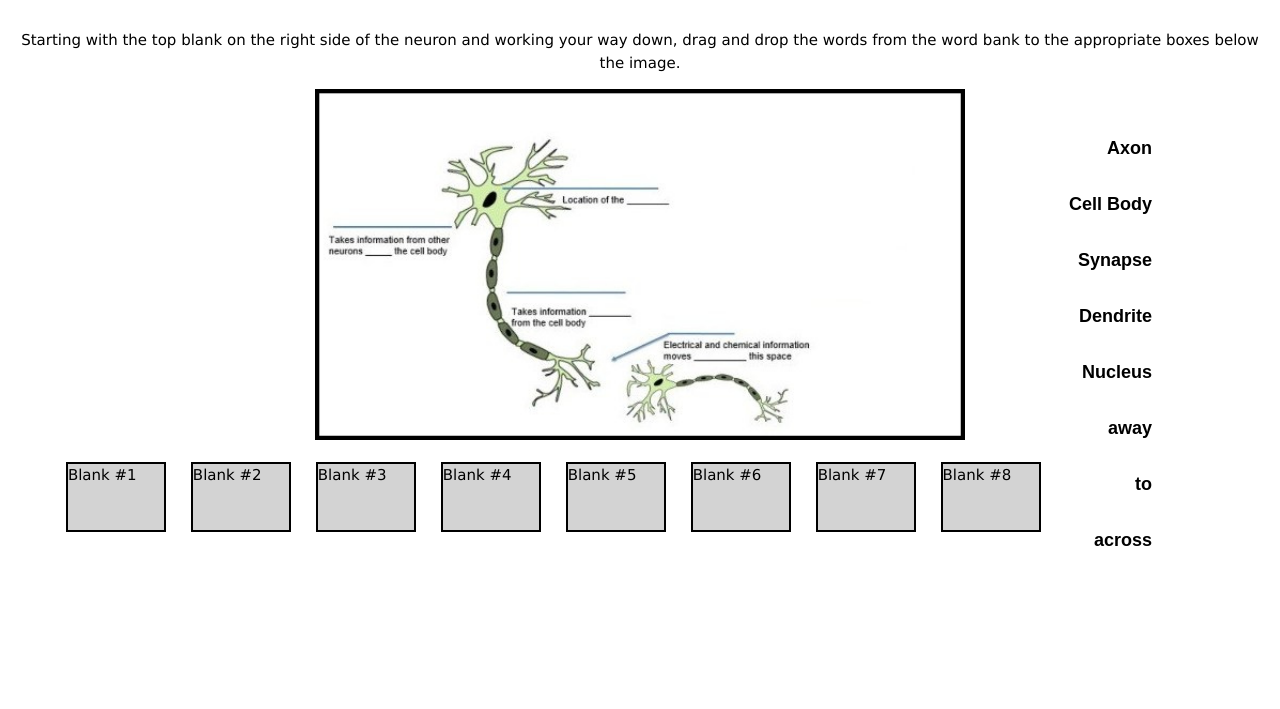
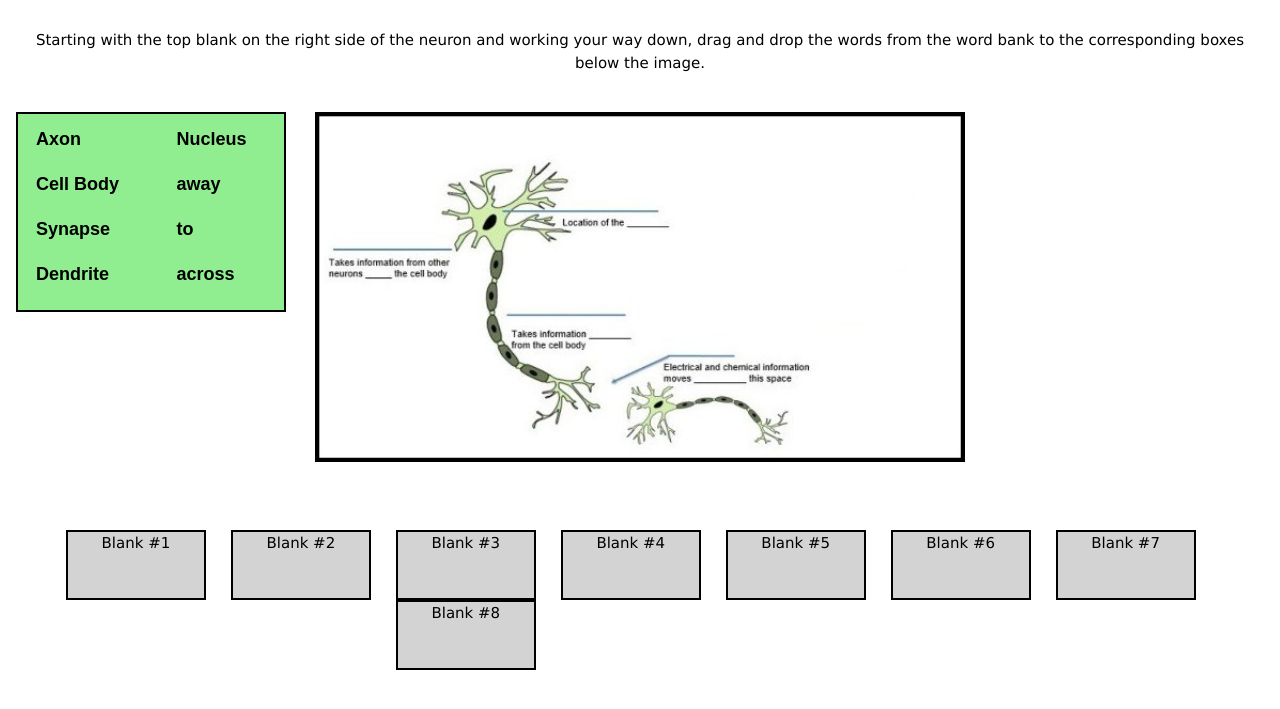
Before and after one commit to dsandeep97/Animations-in-Stress-Learning-Content, a website: page Drag and Drop/index.html in a window 1280 px wide. Shown: the part 83-792 px from the top of the page. Drawn offline with nearby package versions, Linux system fonts and the light colour scheme.

Commit message:
Modified word bank display

```diff
--- a/Drag and Drop/index.html
+++ b/Drag and Drop/index.html
@@ -40,39 +40,45 @@
                     var data = ev.dataTransfer.getData("text");
                     var childCount = ev.target.children.length
                     var location = ev.target.id
-                    console.log(location)
-                    console.log(data.id)
-                    var text = document.getElementById(data);
+                    var text = document.getElementById(data)
                     if(location == "spot1" && text.id == "drag2")  // Cell Body
                     {
+                        text.style = "text-align:center;"
                         ev.target.appendChild(text);
                     }
                     else if(location == "spot2" && text.id == "drag5") // Nucleus
                     {
+                        text.style = "text-align:center;"
                         ev.target.appendChild(text);
                     }
                     else if(location == "spot3" && text.id == "drag4") // Dendrite
                     {
+                        text.style = "text-align:center;"
                         ev.target.appendChild(text);
                     }
                     else if(location == "spot4" && text.id == "drag7") // to
                     {
+                        text.style = "text-align:center;"
                         ev.target.appendChild(text);
                     }
                     else if(location == "spot5" && text.id == "drag1") // Axon
                     {
+                        text.style = "text-align:center;"
                         ev.target.appendChild(text);
                     }
                     else if(location == "spot6" && text.id == "drag6") // away
                     {
+                        text.style = "text-align:center;"
                         ev.target.appendChild(text);
                     }
                     else if(location == "spot7" && text.id == "drag3") // Synapse
                     {
+                        text.style = "text-align:center;"
                         ev.target.appendChild(text);
                     }
                     else if(location == "spot8" && text.id == "drag8") // across
                     {
+                        text.style = "text-align:center;"
                         ev.target.appendChild(text);
                     }
                     else
@@ -119,7 +125,8 @@
                 font-weight: 800;
                 font-size: 18px;
                 font-family: Arial, Helvetica, sans-serif;
-                float: left;
+                float: center;
+                text-align: left;
             }
             .notAxon{
                 text-align: left;
@@ -130,7 +137,7 @@
             /* css styling for the individual boxes to drop answers to */
             #spot1{
                 float: left;
-                width: 100px;
+                width: 140px;
                 height: 70px;
                 background:lightgray;
                 border: 2px solid black;
@@ -140,15 +147,16 @@
             }
             #spot2{
                 float: left;
-                width: 100px;
+                width: 140px;
                 height: 70px;
                 background:lightgray;
                 border: 2px solid black;
                 margin-right: 2%;
+                margin-bottom: 2%;
             }
             #spot3{
                 float: left;
-                width: 100px;
+                width: 140px;
                 height: 70px;
                 background:lightgray;
                 border: 2px solid black;
@@ -156,7 +164,7 @@
             }
             #spot4{
                 float: left;
-                width: 100px;
+                width: 140px;
                 height: 70px;
                 background:lightgray;
                 border: 2px solid black;
@@ -164,7 +172,7 @@
             }
             #spot5{
                 float: left;
-                width: 100px;
+                width: 140px;
                 height: 70px;
                 background:lightgray;
                 border: 2px solid black;
@@ -172,7 +180,7 @@
             }
             #spot6{
                 float: left;
-                width: 100px;
+                width: 140px;
                 height: 70px;
                 background:lightgray;
                 border: 2px solid black;
@@ -180,7 +188,7 @@
             }
             #spot7{
                 float: left;
-                width: 100px;
+                width: 140px;
                 height: 70px;
                 background:lightgray;
                 border: 2px solid black;
@@ -188,7 +196,7 @@
             }
             #spot8{
                 float: left;
-                width: 100px;
+                width: 140px;
                 height: 70px;
                 background:lightgray;
                 border: 2px solid black;
@@ -196,59 +204,94 @@
             }
             .top-right {
                 position: absolute;
-                top: 25%;
+                top: 20%;
                 right: 10%;
                 text-align: center;
             }
             .top-right-2 {
                 position: absolute;
-                top: 32%;
+                top: 27%;
                 right: 10%;
                 text-align: center;
             }
             .top-right-3 {
                 position: absolute;
-                top: 39%;
+                top: 34%;
                 right: 10%;
                 text-align: center;
             }
             .top-right-4 {
                 position: absolute;
-                top: 46%;
+                top: 41%;
                 right: 10%;
                 text-align: center;
             }
             .top-right-5 {
                 position: absolute;
-                top: 53%;
+                top: 48%;
                 right: 10%;
                 text-align: center;
             }
             .top-right-6 {
                 position: absolute;
-                top: 60%;
+                top: 55%;
                 right: 10%;
                 text-align: center;
             }
             .top-right-7 {
                 position: absolute;
-                top: 67%;
+                top: 62%;
                 right: 10%;
                 text-align: center;
             }
             .top-right-8 {
                 position: absolute;
-                top: 74%;
+                top: 69%;
                 right: 10%;
                 text-align: center;
+            }
+            #line{
+                border: 1px solid black;
+                width: 20%;
+                height: 10%;
+                position: fixed;
+                bottom: 57%;
+                left: 10%;
+            }
+            .wordBank{
+                position: fixed;
+                columns: 2;
+                /* top: 20%;
+                right: 2%; */
+                width: 270px;
+                height: 200px;
+                margin-left: auto;
+                margin-right: auto;
+                padding-top: 1%;
+                padding-bottom: 1%;
+                background-color: lightgreen;
+                border: 2px solid black;
             }
         </style>
     </head>
     <body class = "w3-container w3-white">
         <p id = "slide">Label the Neuron</p>
-        <p style = "text-align: center;" id = "instructions">Starting with the top blank on the right side of the neuron and working your way down, drag and drop the words from the word bank to the appropriate boxes below the image.</p>
+        <p style = "text-align: center;" id = "instructions">Starting with the top blank on the right side of the neuron and working your way down, drag and drop the words from the word bank to the corresponding boxes below the image.</p>
         <!-- word bank represented as table -->
+        <br>
+        <div class = "wordBank">
+            <p id = "drag1" class = "textElement" draggable = "true" ondragstart="drag(event)" style = "margin-top: 0px;">&emsp;Axon</p>
+            <p id = "drag2" class = "textElement" draggable = "true" ondragstart="drag(event)">&emsp;Cell Body</p>
+            <p id = "drag3" class = "textElement" draggable = "true" ondragstart="drag(event)">&emsp;Synapse</p>
+            <p id = "drag4" class = "textElement" draggable = "true" ondragstart="drag(event)">&emsp;Dendrite</p>
+            <p id = "drag5" class = "textElement" draggable = "true" ondragstart="drag(event)" style = "margin-top: 0px;">&emsp;Nucleus</p>
+            <p id = "drag6" class = "textElement" draggable = "true" ondragstart="drag(event)">&emsp;away</p>
+            <p id = "drag7" class = "textElement" draggable = "true" ondragstart="drag(event)">&emsp;to</p>
+            <p id = "drag8" class = "textElement" draggable = "true" ondragstart="drag(event)">&emsp;across</p>
+    </div>
         <img src = "neuron2.jpg" id = "image" ondrop="drop(event)" ondragover="allowDrop(event)">
+        <!-- <img src = "line.jpg" id = "line" ondrop="drop(event)" ondragover="allowDrop(event)">   -->
+        <!-- <div class = "wordBank">
             <div class="top-right">
                 <p id = "drag1" class = "textElement" draggable = "true" ondragstart="drag(event)">Axon</p>
             </div>
@@ -273,15 +316,18 @@
             <div class="top-right-8">
                 <p id = "drag8" class = "textElement" draggable = "true" ondragstart="drag(event)">across</p>
             </div>
+        </div> -->
         <br>
-        <div id = "spot1" ondrop="drop(event)" ondragover="allowDrop(event)">Blank #1</div>
-        <div id = "spot2" ondrop="drop(event)" ondragover="allowDrop(event)">Blank #2</div>
-        <div id = "spot3" ondrop="drop(event)" ondragover="allowDrop(event)">Blank #3</div>
-        <div id = "spot4" ondrop="drop(event)" ondragover="allowDrop(event)">Blank #4</div>
-        <div id = "spot5" ondrop="drop(event)" ondragover="allowDrop(event)">Blank #5</div>
-        <div id = "spot6" ondrop="drop(event)" ondragover="allowDrop(event)">Blank #6</div>
-        <div id = "spot7" ondrop="drop(event)" ondragover="allowDrop(event)">Blank #7</div>
-        <div id = "spot8" ondrop="drop(event)" ondragover="allowDrop(event)">Blank #8</div>
+        <br>
+        <br>
+        <div id = "spot1" ondrop="drop(event)" ondragover="allowDrop(event)" style = "text-align:center;">Blank #1</div>
+        <div id = "spot2" ondrop="drop(event)" ondragover="allowDrop(event)" style = "text-align:center;">Blank #2</div>
+        <div id = "spot3" ondrop="drop(event)" ondragover="allowDrop(event)" style = "text-align:center;">Blank #3</div>
+        <div id = "spot4" ondrop="drop(event)" ondragover="allowDrop(event)" style = "text-align:center;">Blank #4</div>
+        <div id = "spot5" ondrop="drop(event)" ondragover="allowDrop(event)" style = "text-align:center;">Blank #5</div>
+        <div id = "spot6" ondrop="drop(event)" ondragover="allowDrop(event)" style = "text-align:center;">Blank #6</div>
+        <div id = "spot7" ondrop="drop(event)" ondragover="allowDrop(event)" style = "text-align:center;">Blank #7</div>
+        <div id = "spot8" ondrop="drop(event)" ondragover="allowDrop(event)" style = "text-align:center;">Blank #8</div>
         <br>
     </body>
 </html>
```
Also changed, not shown: Drag and Drop/neuron3.jpg (added). Lines whose indentation alone changed are shown as unchanged.
